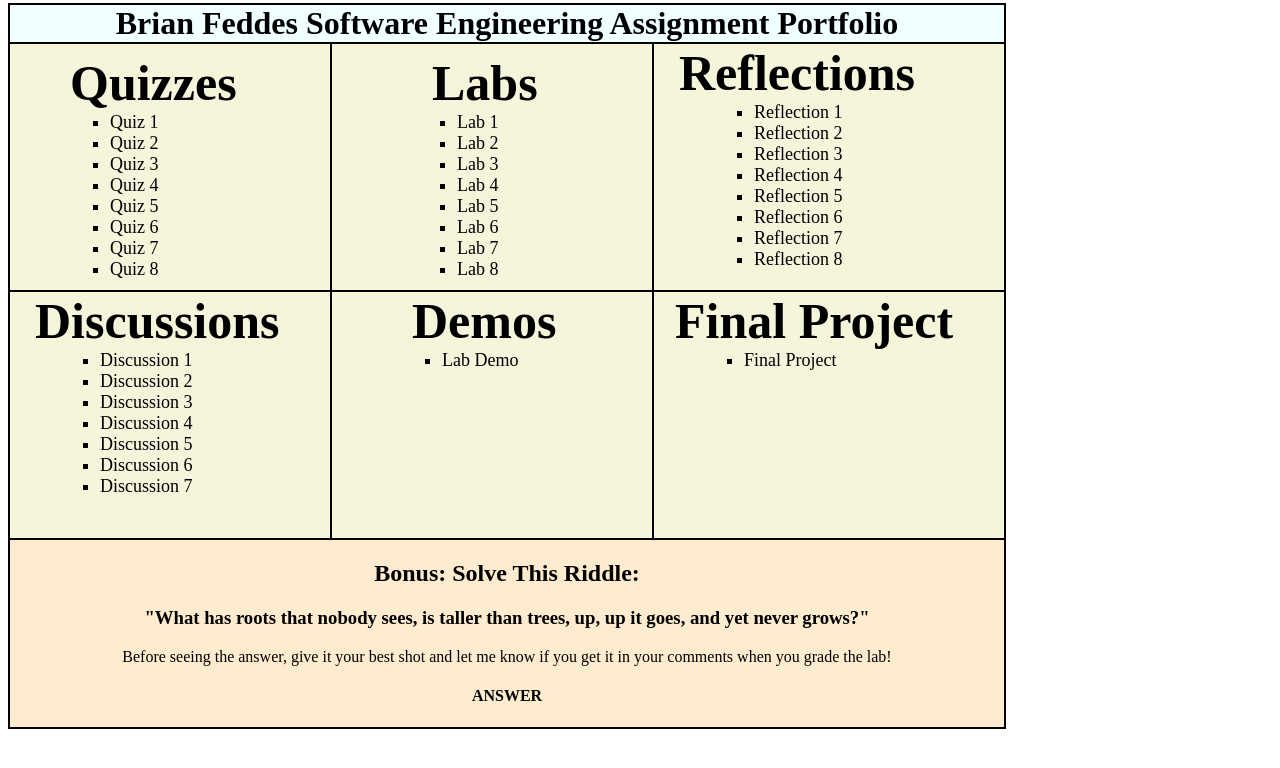
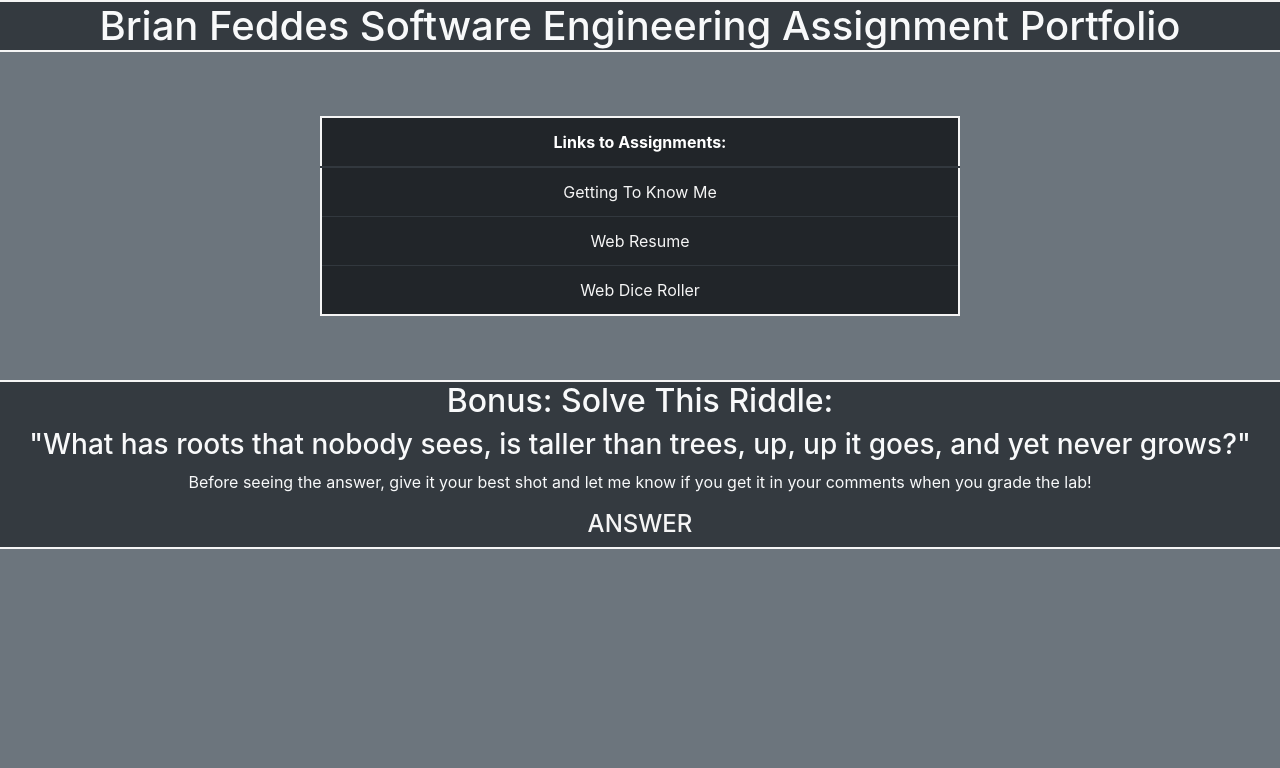
Before and after one commit to bfeddes/portfolio-bf, a plain HTML site: page index.html in a window 1280 px wide. Drawn offline with nearby package versions, Linux system fonts and the light colour scheme.

Commit message:
Updated assignment.

```diff
--- a/index.css
+++ b/index.css
@@ -1,94 +1,19 @@
-.intro {
-    text-align: center;
-    background-color:azure;
-    border-top: 2px solid black;
-    border-left: 2px solid black;
-    border-right: 2px solid black;
-    border-bottom: 1px solid black;
-    margin-top:-5px;
-}
-.assignments {text-align: center; background-color: azure; }
-.quizzes {
-    display:inline;
-    float:left;
-    background-color: beige;
-    width: 300px;
-    border: 2px solid black;
-    padding: 10px;
-    margin-top: -22px;
-}
-.labs {
-    display:inline;
-    float:left;
-    background-color: beige;
-    width: 300px;
-    border: 2px solid black;
-    margin-top: -22px;
-    margin-left: -2px;
-    padding: 10px;
-}
-.reflections {
-    display:inline;
-    float:left;
-    background-color: beige;
-    width: 300px;
-    border: 2px solid black;
-    margin-top: -22px;
-    margin-left: -2px;
-    padding-bottom: 20px;
-    padding-right: 50px;
-}
-.demos {
-    display:inline;
-    float:left;
-    background-color: beige;
-    width: 300px;
-    border: 2px solid black;
-    margin-top: -250px;
-    margin-left: 322px;
-    padding-bottom: 167px;
-    padding-right: 20px;
-}
-.discussions {
-    background-color: beige;
-    width: 300px;
-    border: 2px solid black;
-    margin-top: -22px;
-    padding-bottom: 41px;
-    padding-right: 20px;
-}
-.finalprojects {
-    background-color: beige;
-    width: 300px;
-    border: 2px solid black;
-    padding-bottom: 167px;
-    margin-top: -250px;
-    margin-left: 644px;
-    padding-right: 50px;
+body {text-align: center;}
+h1 {border: 2px solid whitesmoke;
+    border-left: 0;
+    border-right: 0;
 }
 .riddle{
-    border: 2px solid black;
-    margin-top: -2px;
-    background-color: blanchedalmond;
+    border: 2px solid whitesmoke;
+    margin-top: 5%;
     text-align:center;
+    border-left: 0;
+    border-right: 0;
 }
-a {
-    color:black;
-    text-decoration: none;
-}
-body {
-    width: 998px;
-}
-.quizlist {margin-left: 50px; margin-top: 0; margin-bottom: 0; list-style: square; font-size: 18px;}
-.quiz {text-align: center; margin-left: 50px; font-size: 50px; font-weight: bold;}
-.lab {text-align: center; margin-left: 90px; font-size: 50px; font-weight: bold;}
-.lablist { margin-left: 75px; margin-top: 0; margin-bottom: 0; list-style: square; font-size: 18px;}
-.reflectionlist { margin-left: 20%; margin-top: 0; margin-bottom: 0; list-style: square; font-size: 18px;}
-.reflection {text-indent: 12%; margin-left: 25px; font-size: 50px; font-weight: bold;}
-.demolist { margin-left: 70px; margin-top: 0; margin-bottom: 0; list-style: square; font-size: 18px;}
-.demo {text-align: center; margin-left: 80px; font-size: 50px; font-weight: bold;}
-.discussionlist { margin-left: 50px; margin-top: 0; margin-bottom: 0; list-style: square; font-size: 18px;}
-.discussion {text-align: center; margin-left: 25px; font-size: 50px; font-weight: bold;}
-.finalprojectlist { margin-left: 50px; margin-top: 0; margin-bottom: 0; list-style: square; font-size: 18px;}
-.finalproject {margin-left: 21px; font-size: 50px; font-weight: bold;}
-.solution {text-align: center;}
+.assignments {width: 50%;}
+table {margin-left: auto; margin-right: auto; border: 2px solid whitesmoke; margin-top: 5%;}
+.th {text-align: center;}
+a:link { color: whitesmoke; text-decoration: none; }
+a:visited { color: whitesmoke; text-decoration: none; }
+a:hover { color: whitesmoke; text-decoration: none; }
+a:active { color: whitesmoke; text-decoration: none; }
--- a/index.html
+++ b/index.html
@@ -5,85 +5,39 @@
     -->
 <head>
     <meta charset="utf-8">
-    <meta name="viewport" content="width=device-width, initial-scale=1.0">
-    <title>Assignment Portfolio</title>
+    <meta name="viewport" content="width=device-width, initial-scale=1">
+	<link rel="stylesheet" href="https://cdn.jsdelivr.net/npm/bootstrap@4.0.0/dist/css/bootstrap.min.css"
+	integrity="sha384-Gn5384xqQ1aoWXA+058RXPxPg6fy4IWvTNh0E263XmFcJlSAwiGgFAW/dAiS6JXm"
+	crossorigin="anonymous">
+    <title>Brian Feddes Portfolio</title>
     <link rel="stylesheet" href="index.css">
 </head>
-<body>
-    <h1 class="intro">Brian Feddes Software Engineering Assignment Portfolio</h1>
-    <div class="quizzes">
-        <span class="quiz"> Quizzes</span>
-        <ul class="quizlist">
-            <li><a href="https://lewisuniversity.blackboard.com/ultra/courses/_195587_1/outline/assessment/_5524494_1/overview?courseId=_195587_1" target="_blank">Quiz 1</a></li>
-            <li><a href="https://lewisuniversity.blackboard.com/ultra/courses/_195587_1/outline/assessment/_5524498_1/overview?courseId=_195587_1" target="_blank">Quiz 2</a></li>
-            <li>Quiz 3</li>
-            <li>Quiz 4</li>
-            <li>Quiz 5</li>
-            <li>Quiz 6</li>
-            <li>Quiz 7</li>
-            <li>Quiz 8</li>
-        </ul>
+<body class="text-light bg-secondary">
+    <h1 class="bg-dark">Brian Feddes Software Engineering Assignment Portfolio</h1>
+    <table class="assignments table table-dark">
+        <thead>
+          <tr>
+            <th scope="col">Links to Assignments:</th>
+          </tr>
+        </thead>
+        <tbody>
+          <tr>
+            <td><a href="intro.html" target="_blank">Getting To Know Me</a></td>
+          </tr>
+          <tr>
+            <td><a href="https://web-resume-bf.azurewebsites.net" target="_blank">Web Resume</a></td>
+          </tr>
+          <tr>
+            <td><a href="https://icy-river-02f02a810.2.azurestaticapps.net" target="_blank">Web Dice Roller</a></td>
+          </tr>
+        </tbody>
+      </table>
     </div>
-    <div class="labs">
-        <span class="lab"> Labs</span>
-        <ul class="lablist">
-            <li><a href="https://lewisuniversity.blackboard.com/ultra/courses/_195587_1/outline/assessment/_5524495_1/overview?courseId=_195587_1" target="_blank">Lab 1</a></li>
-            <li><a href="https://lewisuniversity.blackboard.com/ultra/courses/_195587_1/outline/assessment/_5524499_1/overview?courseId=_195587_1" target="_blank">Lab 2</a></li>
-            <li>Lab 3</li>
-            <li>Lab 4</li>
-            <li>Lab 5</li>
-            <li>Lab 6</li>
-            <li>Lab 7</li>
-            <li>Lab 8</li>
-        </ul>
-    </div>
-    <div class="reflections">
-        <span class="reflection"> Reflections</span>
-        <br>
-        <ul class="reflectionlist">
-            <li><a href="https://lewisuniversity.blackboard.com/ultra/courses/_195587_1/outline/assessment/_5524496_1/overview?courseId=_195587_1" target="_blank">Reflection 1</a></li>
-            <li><a href="https://lewisuniversity.blackboard.com/ultra/courses/_195587_1/outline/assessment/_5524500_1/overview?courseId=_195587_1" target="_blank">Reflection 2</a></li>
-            <li>Reflection 3</li>
-            <li>Reflection 4</li>
-            <li>Reflection 5</li>
-            <li>Reflection 6</li>
-            <li>Reflection 7</li>
-            <li>Reflection 8</li>
-        </ul>
-    </div>
-    <div class="discussions">
-        <span class="discussion"> Discussions</span>
-        <br>
-        <ul class="discussionlist">
-            <li><a href="https://lewisuniversity.blackboard.com/ultra/courses/_195587_1/outline/discussion/_5524463_1?view=discussions&courseId=_195587_1" target="_blank">Discussion 1</a></li>
-            <li><a href="https://lewisuniversity.blackboard.com/ultra/courses/_195587_1/outline/discussion/_5524464_1?view=discussions&courseId=_195587_1" target="_blank">Discussion 2</a></li>
-            <li>Discussion 3</li>
-            <li>Discussion 4</li>
-            <li>Discussion 5</li>
-            <li>Discussion 6</li>
-            <li>Discussion 7</li>
-        </ul>
-    </div>
-    <div class="demos">
-        <span class="demo"> Demos</span>
-        <br>
-        <ul class="demolist">
-            <li><a href="https://lewisuniversity.blackboard.com/ultra/courses/_195587_1/outline/assessment/_5524443_1/overview?courseId=_195587_1" target="_blank">Lab Demo</a></li>
-        </ul>
-    </div>
-    <div class="finalprojects">
-        <span class="finalproject"> Final Project</span>
-        <br>
-        <ul class="finalprojectlist">
-            <li>Final Project</li>
-        </ul>
-    </div>
-    <div class="riddle">
+    <div class="riddle bg-dark">
     <h2>Bonus: Solve This Riddle:</h2>
     <h3>"What has roots that nobody sees, is taller than trees, up, up it goes, and yet never grows?"</h3>
     <p>Before seeing the answer, give it your best shot and let me know if you get it in your comments when you grade the lab!</p>
     <a href="answer.html"><h4>ANSWER</h4></a>
-    </div>
 
 </body>
 </html>
```
Also changed, not shown: intro.html (added, +55 -0 lines), brian.jpeg (added).
